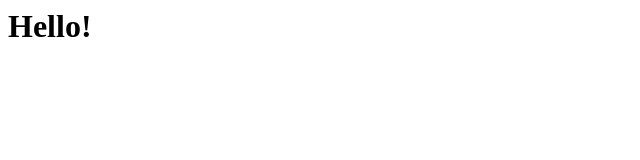
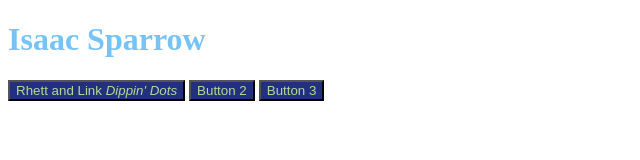
Before and after one commit to sparrowisaac/project-site, a plain HTML site: page index.html in a window 1280 px wide. Shown: the whole page, without its empty margins (0-640 px from the left). Drawn offline with Linux system fonts and the light colour scheme.

Commit message:
Start to Website

```diff
--- a/index.html
+++ b/index.html
@@ -1 +1,18 @@
-<h1>Hello!</>
+<!DOCTYPE html>
+<html>
+<head>
+    <meta name="author" content="Isaac Sparrow">
+    <title>Isaac Sparrow</title>
+    <link rel='stylesheet' href='styles.css' />
+</head>
+<body>
+    <h1>
+        <strong>Isaac Sparrow</strong>
+    </h1>
+    <p1>
+       <a href="https://youtu.be/AdGhm1a8V_k"><button class="btn">Rhett and Link <em>Dippin' Dots</em></button></a>
+        <button class="btn">Button 2</button>
+        <button class="btn">Button 3</button>
+    </p1>
+</body>
+</html>
--- /dev/null
+++ b/styles.css
@@ -0,0 +1,9 @@
+h1 {
+    color: #75c3f7;
+  }
+
+.btn {
+    top:50% ;
+    background-color: #21317f;
+    color:rgb(182, 217, 143)
+  }
```
